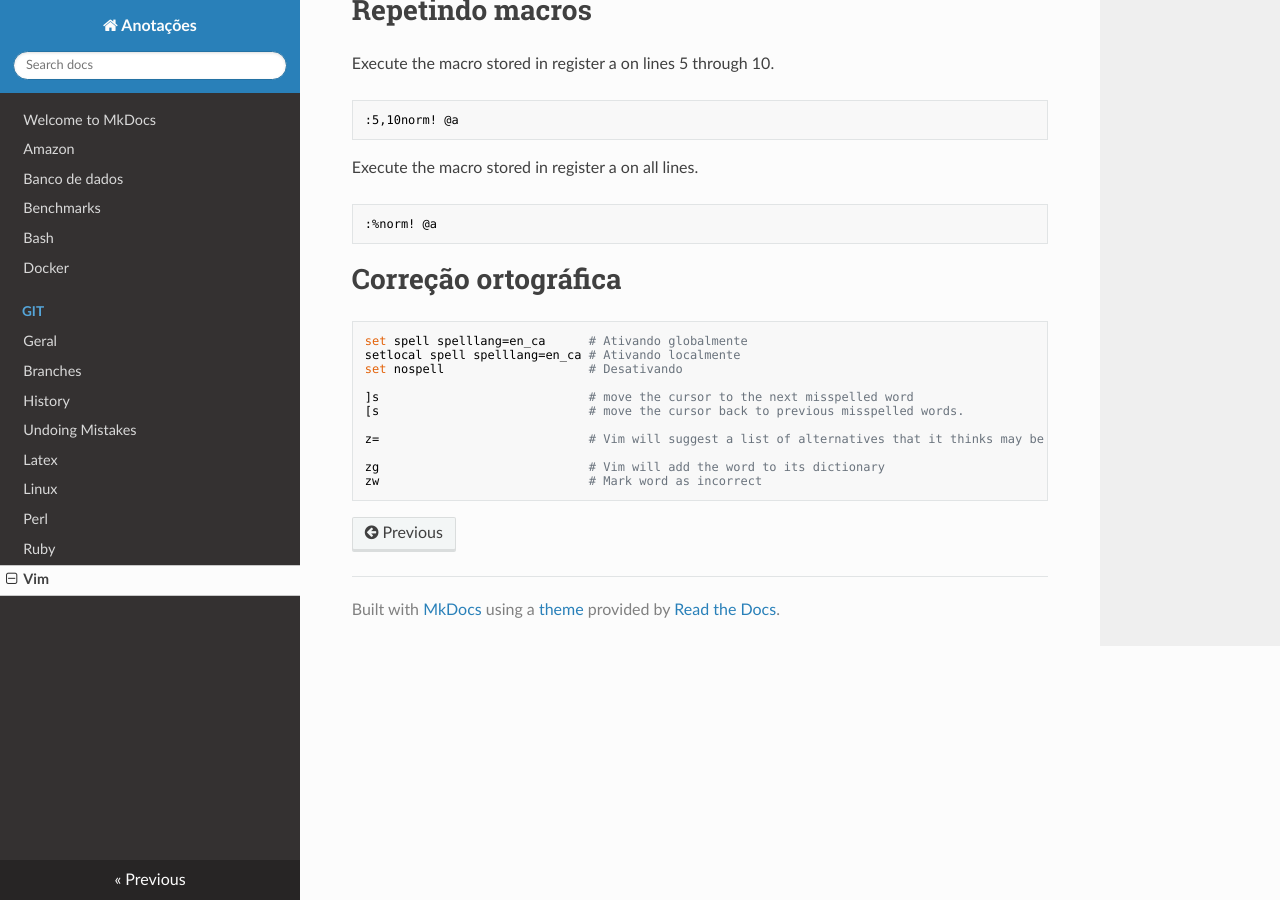
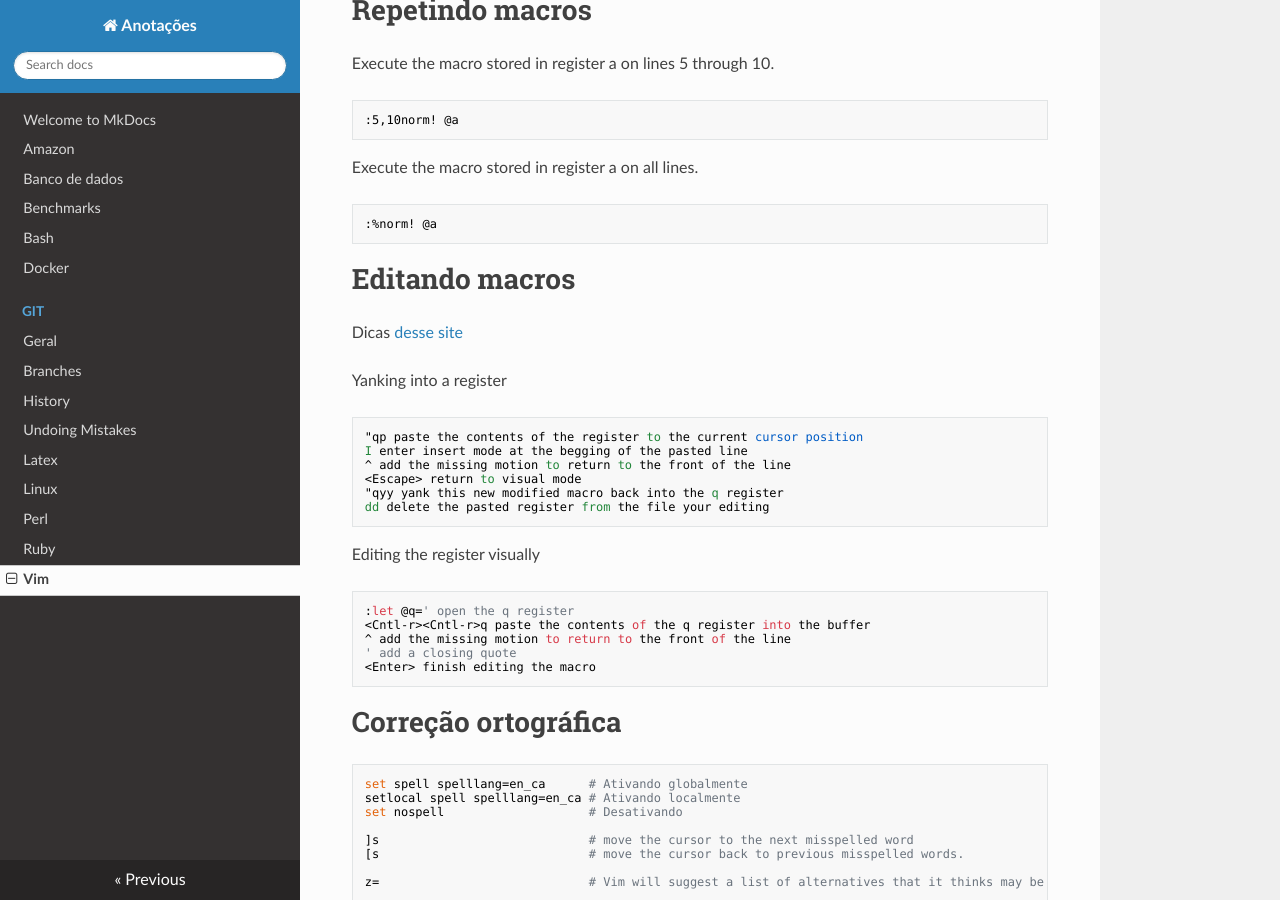
Before and after one commit to hposca/useful_notes, an MkDocs documentation site: the page built from docs/vim.md, in a window 1280 px wide and 900 px high, scrolled down 947 px. Built offline with MkDocs 1.6.1, drawn with Linux system fonts in a browser that asks for light colours; nearby versions of some CDN libraries; old or Windows-style settings are respelled for this version of MkDocs.

Commit message:
[vim] Dicas para se editar macros

```diff
--- a/docs/vim.md
+++ b/docs/vim.md
@@ -58,6 +58,27 @@ Execute the macro stored in register a on all lines.
 :%norm! @a
 ~~~
 
+# Editando macros
+
+Dicas [desse site](https://robots.thoughtbot.com/how-to-edit-an-existing-vim-macro)
+
+Yanking into a register
+
+    "qp paste the contents of the register to the current cursor position
+    I enter insert mode at the begging of the pasted line
+    ^ add the missing motion to return to the front of the line
+    <Escape> return to visual mode
+    "qyy yank this new modified macro back into the q register
+    dd delete the pasted register from the file your editing
+
+Editing the register visually
+
+    :let @q=' open the q register
+    <Cntl-r><Cntl-r>q paste the contents of the q register into the buffer
+    ^ add the missing motion to return to the front of the line
+    ' add a closing quote
+    <Enter> finish editing the macro
+
 # Correção ortográfica
 
 ~~~ Bash
```
